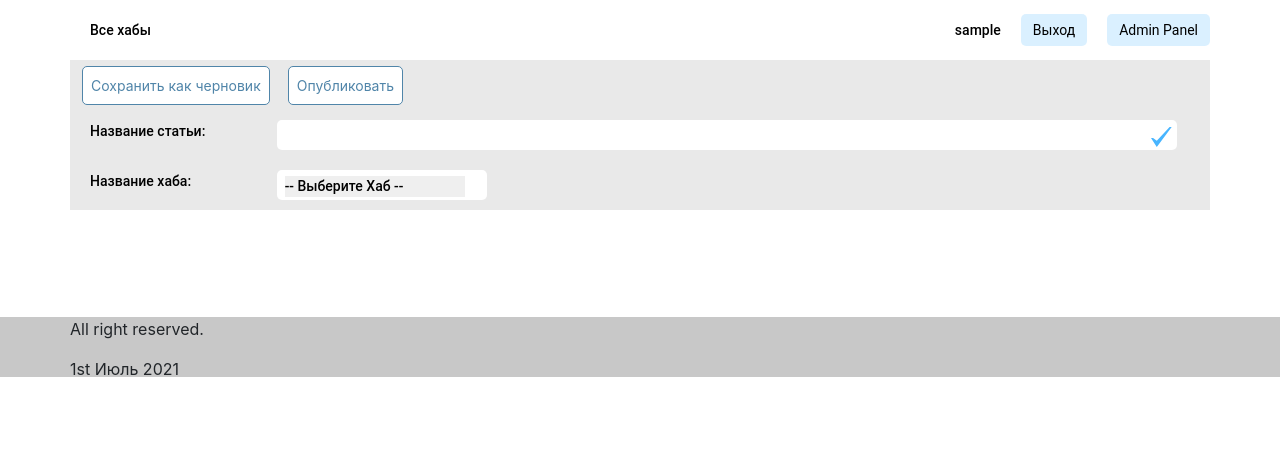
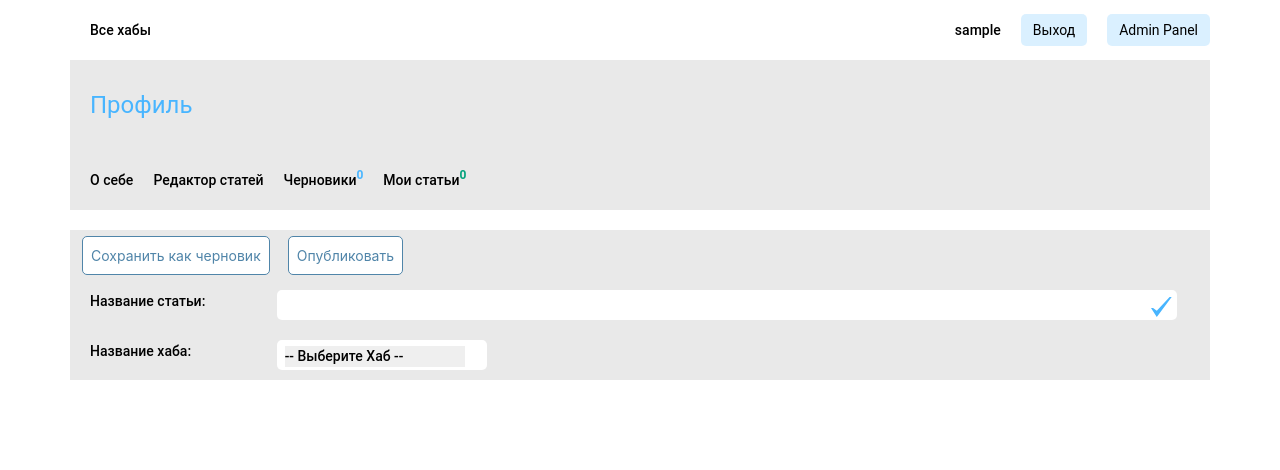
Before and after one commit to pythonagile449/GeekHub, a Django app: page /create-draft/ in a window 1280 px wide. Shown: the part 60-530 px from the top of the page. Run offline with Django 3.2, Linux system fonts and the light colour scheme; the visitor is signed in with stand-in values (Sample User, id 1); data that the repository does not hold is empty; some libraries are stand-ins or nearby versions.

Commit message:
добавлена верстка тулбара добавлены счетчики статей

```diff
--- a/intergalactic/static/css/style.css
+++ b/intergalactic/static/css/style.css
@@ -13,17 +13,17 @@
     --main-bg-color: #FFFFFF;
     --section-bg-color: #E9E9E9;
     --section-fail-color: #FFD8D8;
-      --section-success-color:#DDFFDC;
+    --section-success-color: #DDFFDC;
     --footer-bg-color: #C8C8C8;
     --primary-color: #48B5FF; /*цвет синих элементов*/
     --secondary-color: #5085A9; /*цвет "Читать далее"*/
     --header-bg-color: #000000;
     --text-color: #000000;
     --text-secondary-color: black;
-      --text-secondary-opacity: 0,6;
-      --text-sup-color1: #48B5FF; /*основной синий*/      /*Профиль - О себе*/
-      --text-sup-color2: #00A17B; /*зеленый*/             /*Профиль - О себе*/
-      --text-sup-color3: #6B6B6B; /*серый*/               /*Профиль - О себе*/
+    --text-secondary-opacity: 0, 6;
+    --text-sup-color1: #48B5FF; /*основной синий*/ /*Профиль - О себе*/
+    --text-sup-color2: #00A17B; /*зеленый*/ /*Профиль - О себе*/
+    --text-sup-color3: #6B6B6B; /*серый*/ /*Профиль - О себе*/
     --primary-opacity: 0.3; /*цвет кнопки "регистрация"*/
     --secondary-opacity: 0.3; /*цвет рамки "Читать далее"*/
     --header-opacity: 0.7; /*фон header"*/
@@ -33,6 +33,10 @@
     --da--link-active-colornger-color: red;
     --warning-color: yellow;
     --success-color: green;
+}
+
+a:hover {
+    text-decoration: none;
 }
 
 .header-container {
@@ -66,37 +70,37 @@
     padding: 0;
 }
 
-    ul.menu-left {   /* Список меню */
+ul.menu-left { /* Список меню */
     background-color: var(--main-bg-color); /* цвет фона */
     display: flex;
     height: 60px;
     align-items: center;
 }
 
-    ul.menu-left li {   /* Пункты списка меню */
+ul.menu-left li { /* Пункты списка меню */
     font-family: Roboto, Verdana, sans-serif;
     display: inline; /* Отображать как строчный элемент */
     /* margin-right: 20px; Отступ слева */
-        margin-left: 20px;  /* Отступ справа */
+    margin-left: 20px; /* Отступ справа */
     text-align: center;
 }
 
-    ul.menu-right {   /* Список меню */
+ul.menu-right { /* Список меню */
     background-color: var(--main-bg-color); /* цвет фона */
     display: flex;
     height: 60px;
     align-items: center;
 }
 
-    ul.menu-right li {   /* Пункты списка меню */
+ul.menu-right li { /* Пункты списка меню */
     font-family: Roboto, Verdana, sans-serif;
     display: inline; /* Отображать как строчный элемент */
     /*margin-right: 5px; /* Отступ слева */
-        margin-left: 20px;  /* Отступ справа */
+    margin-left: 20px; /* Отступ справа */
     text-align: center;
 }
 
-    .link-menu {   /* Пункты списка меню */
+.link-menu { /* Пункты списка меню */
     color: var(--text-color); /* Цвет ссылок */
     text-decoration: none; /* убрать подчеркивание */
     font-size: 14px;
@@ -137,7 +141,7 @@
 .button2 {
     background: var(--main-bg-color);
     border-radius: 5px;
-        border-style:solid;
+    border-style: solid;
     border-width: 1px;
     border-color: var(--secondary-color);
     color: var(--link-hover-color);
@@ -174,11 +178,11 @@
     align-items: center;
 }
 
-	ul.section-menu li {   /* Пункты списка меню */
+ul.section-menu li { /* Пункты списка меню */
     font-family: Roboto, Verdana, sans-serif;
     display: inline; /* Отображать как строчный элемент */
     /*margin-right: 20px; Отступ слева */
-        margin-left: 20px;  /* Отступ справа */
+    margin-left: 20px; /* Отступ справа */
     text-align: center;
 }
 
@@ -221,9 +225,11 @@
     font-family: Roboto, Verdana, sans-serif;
     font-weight: 400;
     color: var(--primary-color);
+    font-size: 1.5em;
+    margin-bottom: 0;
 }
 
-	h2-2{
+h2-2 {
     color: var(--text-color);
 }
 
@@ -242,6 +248,7 @@
     color: var(--text-color);
     text-indent: 25px;
 }
+
 h5 {
     font-family: Roboto, Verdana, sans-serif;
     font-size: 14px;
@@ -289,7 +296,7 @@
     align-items: center;
 }
 
-    ul.author-data li {   /* Пункты списка меню */
+ul.author-data li { /* Пункты списка меню */
     font-family: Roboto, Verdana, sans-serif;
     display: inline; /* Отображать как строчный элемент */
     text-align: center;
@@ -297,7 +304,7 @@
 
 .open-text {
     height: 50px;
-        display:flex;
+    display: flex;
     align-items: center;
 }
 
@@ -307,7 +314,7 @@
     align-items: center;
 }
 
-    ul.like-comment li {   /* Пункты списка меню */
+ul.like-comment li { /* Пункты списка меню */
     font-family: Roboto, Verdana, sans-serif;
     display: inline; /* Отображать как строчный элемент */
     margin-right: 0px;
@@ -335,12 +342,14 @@
     flex-flow: row-wrap;
     justify-content: space-between;
 }
+
 .card {
     height: 420px;
     margin: 0 0 20px;
     width: 100%;
     border: none;
 }
+
 .cart-bg {
     background: var(--section-bg-color);
     border-radius: 5px;
@@ -351,22 +360,26 @@
     display: flex;
     align-items: center;
 }
+
 .indent-50 {
     height: 50px;
     display: flex;
     align-items: center;
     justify-content: center;
 }
+
 .indent-40 {
     height: 40px;
     display: flex;
     align-items: center;
 }
+
 .indent-35 {
     height: 35px;
     display: flex;
     align-items: center;
 }
+
 .indent-30 {
     height: 30px;
     margin: 0 auto;
@@ -374,16 +387,19 @@
     justify-content: center;
     align-items: center;
 }
+
 .indent-15 {
     height: 15px;
     display: flex;
     align-items: center;
 }
+
 .indent-10 {
     height: 10px;
     display: flex;
     align-items: center;
 }
+
 .input-text {
     display: flex;
     width: 80%;
@@ -398,7 +414,7 @@
     flex-direction: row;
 }
 
-    .placeholder{
+.placeholder {
     border: none;
     margin-left: 20px;
 }
@@ -440,7 +456,7 @@
     font-weight: 500;
 }
 
-    input-text-left{
+input-text-left {
     display: flex;
     align-items: center;
 }
@@ -457,6 +473,7 @@
     flex-flow: row-wrap;
     justify-content: space-between;
 }
+
 .button4 {
     transition: color 0.3s ease 0s;
     font-weight: 500;
@@ -485,6 +502,7 @@
     align-items: center;
 
 }
+
 .message {
     background: var(--section-bg-color);
     height: auto;
@@ -494,6 +512,7 @@
     margin: 0 auto;
     border-radius: 5px;
 }
+
 .button5 {
     transition: color 0.3s ease 0s;
     font-weight: 500;
@@ -513,6 +532,7 @@
     background: rgba(72, 181, 255, 0.6);
     color: var(--main-bg-color);
 }
+
 .message-text {
     font-family: Roboto, Verdana, sans-serif;
     font-size: 14px;
@@ -532,6 +552,7 @@
     margin: 0 auto;
     border-radius: 5px;
 }
+
 .button6 {
     transition: color 0.3s ease 0s;
     font-weight: 500;
@@ -563,6 +584,7 @@
     margin: 0 auto;
     border-radius: 5px;
 }
+
 .button7 {
     transition: color 0.3s ease 0s;
     font-weight: 500;
@@ -583,6 +605,7 @@
     background: rgba(72, 181, 255, 0.6);
     color: var(--main-bg-color);
 }
+
 .button8 {
     transition: color 0.3s ease 0s;
     font-weight: 500;
@@ -667,6 +690,7 @@
     background: var(--section-bg-color); /* цвет фона */
     border-radius: 5px;
 }
+
 .button9 {
     transition: color 0.3s ease 0s;
     font-weight: 500;
@@ -739,7 +763,7 @@
     align-items: center;
 }
 
-	.field-text-left{
+.field-text-left {
     width: 300px;
     height: 30px;
     display: flex;
@@ -800,7 +824,7 @@
     height: 87px;
     border: none;
     resize: none;
-        maxlength:"100";
+    maxlength: "100";
 }
 
 .select-1 {
@@ -837,7 +861,7 @@
     font-size: 14px;
     font-family: Roboto, Verdana, sans-serif;
     font-weight: 500;
-        width:220px;
+    width: 220px;
     border: none;
     margin-left: 20px;
 }
@@ -864,6 +888,7 @@
     background: rgba(255, 160, 160, 1);
     color: var(--main-bg-color);
 }
+
 .button13 {
     transition: color 0.3s ease 0s;
     font-weight: 500;
@@ -897,7 +922,7 @@
     transition: color 0.3s ease 0s;
     background: var(--main-bg-color);
     border-radius: 5px;
-        border-style:solid;
+    border-style: solid;
     border-width: 1px;
     border-color: var(--secondary-color);
     color: var(--link-hover-color);
@@ -920,7 +945,7 @@
     transition: color 0.3s ease 0s;
     background: var(--main-bg-color);
     border-radius: 5px;
-        border-style:solid;
+    border-style: solid;
     border-width: 1px;
     border-color: var(--secondary-color);
     color: var(--link-hover-color);
@@ -943,7 +968,7 @@
     transition: color 0.3s ease 0s;
     background: var(--main-bg-color);
     border-radius: 5px;
-        border-style:solid;
+    border-style: solid;
     border-width: 1px;
     border-color: var(--secondary-color);
     color: var(--link-hover-color);
@@ -965,7 +990,7 @@
     transition: color 0.3s ease 0s;
     background: var(--main-bg-color);
     border-radius: 5px;
-        border-style:solid;
+    border-style: solid;
     border-width: 1px;
     border-color: var(--secondary-color);
     color: var(--link-hover-color);
@@ -987,7 +1012,7 @@
     transition: color 0.3s ease 0s;
     background: var(--main-bg-color);
     border-radius: 5px;
-        border-style:solid;
+    border-style: solid;
     border-width: 1px;
     border-color: var(--secondary-color);
     color: var(--link-hover-color);
@@ -1010,7 +1035,7 @@
     transition: color 0.3s ease 0s;
     background: var(--main-bg-color);
     border-radius: 5px;
-        border-style:solid;
+    border-style: solid;
     border-width: 1px;
     border-color: var(--secondary-color);
     color: var(--link-hover-color);
@@ -1033,7 +1058,7 @@
     transition: color 0.3s ease 0s;
     background: var(--main-bg-color);
     border-radius: 5px;
-        border-style:solid;
+    border-style: solid;
     border-width: 1px;
     border-color: var(--secondary-color);
     color: var(--link-hover-color);
@@ -1059,7 +1084,7 @@
     border-color: rgba(72, 181, 255, 0.2);
     border-radius: 5px;
     border-width: 3px;
-        border-style:solid;
+    border-style: solid;
     background: var(--section-bg-color);
 }
 
@@ -1072,7 +1097,7 @@
     transition: color 0.3s ease 0s;
     background: var(--main-bg-color);
     border-radius: 5px;
-        border-style:solid;
+    border-style: solid;
     border-width: 1px;
     border-color: var(--secondary-color);
     color: var(--link-hover-color);
@@ -1095,7 +1120,7 @@
     transition: color 0.3s ease 0s;
     background: var(--main-bg-color);
     border-radius: 5px;
-        border-style:solid;
+    border-style: solid;
     border-width: 1px;
     border-color: var(--secondary-color);
     color: var(--link-hover-color);
@@ -1112,6 +1137,7 @@
     color: var(--header-bg-color);
     border-color: rgba(72, 181, 255, 0.2);
 }
+
 .container-editor {
     width: 1140px;
     margin-bottom: 20px;
@@ -1193,7 +1219,7 @@
     width: 240px;
 }
 
-	.editor-placeholder{
+.editor-placeholder {
     border: none;
     margin-left: 8px;
 }
--- a/mainapp/forms.py
+++ b/mainapp/forms.py
@@ -13,7 +13,7 @@ class ArticleCkForm(forms.ModelForm):
     contents = forms.CharField(widget=CKEditorUploadingWidget(attrs={'style': 'width: auto'}))
     short_description = forms.CharField(label='Краткое описание',
                                         widget=forms.TextInput(attrs={'class': 'form-control'}),
-                                        max_length=256, required=True)
+                                        max_length=256, required=False)
 
     class Meta:
         model = Article
--- a/mainapp/templates/mainapp/article_form.html
+++ b/mainapp/templates/mainapp/article_form.html
@@ -13,6 +13,10 @@
 
 {% block title %}
     {{ title }} :: {{ block.super }}
+{% endblock %}
+
+{% block toolbar %}
+{% include '_inc/profile_toolbar.html' %}
 {% endblock %}
 
 {% block content %}
@@ -61,26 +65,9 @@
             <div class="field-50" style="height: auto">
                 {{ form.contents }}
             </div>
-            {#            {% for field in form %}#}
-            {#                {% if field.name == 'contents' %}#}
-            {#                    <div class="form-group">#}
-            {#                        {{ field }}#}
-            {#                    </div>#}
-            {#                {% else %}#}
-            {#                    {{ field.label_tag }}#}
-            {#                    <div>#}
-            {#                        {{ field }}#}
-            {#                    </div>#}
-            {#                {% endif %}#}
-            {##}
-            {#            {% endfor %}#}
         </div>
 
-        {#            <button type="submit">Опубликовать</button>#}
-        {#            <button type="button" class="save-as-draft-button">Сохранить как черновик</button>#}
-
     </form>
-    {#    </div>#}
 
 {% endblock %}
 
--- a/mainapp/views.py
+++ b/mainapp/views.py
@@ -61,13 +61,12 @@ class CreateArticle(CreateView):
         """
         form.instance.author = self.request.user
 
+        # TODO временно статьи создаются в статусе опубликовано, необходимо изменить на модерацию
         # если запрос на публикацию статьи - устанавливаем статус 'на модерации', снимаем статус 'черновик'
         if self.request.path != '/create-draft/':
-            form.instance.is_moderation_in_progress = True
+            # form.instance.is_moderation_in_progress = True
+            form.instance.is_published = True
             form.instance.is_draft = False
-
-        # добавляем посфикс для определения редактора в шаблоне вида '<CK>' или '<MD>'
-        # form.instance.contents += f'<{form.instance.author.article_redactor}>'
 
         # если используется маркдаун - конвертируем его в html
         if form.instance.author.article_redactor == "MD":
@@ -79,6 +78,10 @@ class CreateArticle(CreateView):
         context = super(CreateArticle, self).get_context_data()
         context['hubs'] = Hub.objects.all()
         context['title'] = 'Создание новой статьи'
+        # TODO написать контекстные процессоры для количества статей
+        context['user_drafts_count'] = Article.objects.filter(author=self.request.user, is_draft=True).count()
+        context['user_articles_published_count'] = Article.objects.filter(author=self.request.user,
+                                                                          is_published=True).count()
         return context
 
 
@@ -107,6 +110,10 @@ class UserArticles(ListView):
         context = super().get_context_data(**kwargs)
         context['hubs'] = Hub.objects.all()
         context['title'] = 'Мои статьи'
+        # TODO написать контекстные процессоры для количества статей
+        context['user_drafts_count'] = Article.objects.filter(author=self.request.user, is_draft=True).count()
+        context['user_articles_published_count'] = Article.objects.filter(author=self.request.user,
+                                                                          is_published=True).count()
         return context
 
 
--- a/templates/_inc/profile_toolbar.html
+++ b/templates/_inc/profile_toolbar.html
@@ -3,11 +3,13 @@
 </div>
 
 <div class="section-menu">
-    <ul style="display: flex;">
-        <li><a href="{% url 'usersapp:account' user.pk %}">О себе</a></li>
-        <li><a href="{% url 'mainapp:create_article' %}">Редактор статей</a></li>
-        <li><a href="{% url 'mainapp:drafts' %}">Черновики</a></li>
-        <li><a href="{% url 'mainapp:user_moderation_articles' %}">Модерация</a></li>
-        <li><a href="{% url 'mainapp:user_articles' %}">Мои статьи</a></li>
+    <ul class="section-menu"> <!-- Прижат к левому краю блока-->
+        <li><a class="link-menu" href="{% url 'usersapp:account' user.pk %}">О себе</a></li>
+        <li><a class="link-menu" href="{% url 'mainapp:create_article' %}">Редактор статей</a></li>
+        <li><a class="link-menu" href="{% url 'mainapp:drafts' %}">Черновики</a><sup><s-1>{{ user_drafts_count }}</s-1></sup></li>
+        {#        <li><a class="link-menu" href="{% url 'mainapp:user_moderation_articles' %}">Модерация</a></li>#}
+        <li><a class="link-menu" href="{% url 'mainapp:user_articles' %}">Мои статьи</a><sup><s-2>{{ user_articles_published_count }}</s-2></sup>
+{#        <li><a class="link-menu" href="{% url 'mainapp:' %}">Корзина</a></a><sup><s-2>22</s-2></sup>#}
+        </li>
     </ul>
 </div>
--- a/templates/base.html
+++ b/templates/base.html
@@ -31,6 +31,8 @@
         {% block toolbar %}
         {% endblock %}
 
+        <div class="indent-20"></div>
+
         <div class="container">
             {% block content %} {% endblock %}
         </div>
--- a/usersapp/views.py
+++ b/usersapp/views.py
@@ -6,7 +6,7 @@ from django.views.generic.edit import CreateView, UpdateView, DeleteView
 from django.views.generic import DetailView
 from django.contrib.auth.views import LoginView, LogoutView
 
-from mainapp.models import Hub
+from mainapp.models import Hub, Article
 from usersapp.models import GeekHubUser
 from usersapp.forms import RegistrationForm, LoginForm, UserProfileForm, UserProfileEditForm
 
@@ -60,6 +60,9 @@ class UserAccountView(DetailView):
         context = super(UserAccountView, self).get_context_data()
         context['hubs'] = Hub.objects.all()
         context['title'] = f'Профиль пользователя {self.object.username}'
+        # TODO написать контекстные процессоры для количества статей
+        context['user_drafts_count'] = Article.objects.filter(author=self.object, is_draft=True).count()
+        context['user_articles_published_count'] = Article.objects.filter(author=self.object, is_published=True).count()
         return context
 
 
```
Lines whose indentation alone changed are shown as unchanged.
